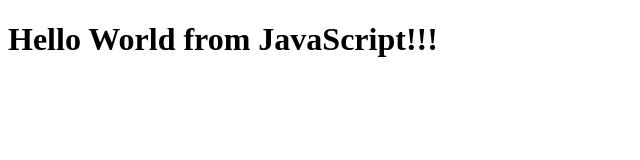
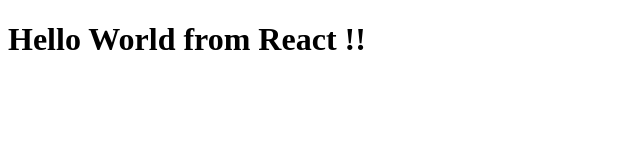
Before and after one commit to kothuruabhilashreddy/Namaste-React, a plain HTML site: page index.html in a window 1280 px wide. Shown: the whole page, without its empty margins (0-640 px from the left). Drawn offline with nearby package versions, Linux system fonts and the light colour scheme.

Commit message:
Ass-1: Hello world prg using React CDN

```diff
--- a/App.js
+++ b/App.js
@@ -1,8 +1,8 @@
 // creating h1 tag to add this inside div tag
-const heading= document.createElement("h1");
-// Adding dom data inside the tag
-heading.innerHTML= "Hello World from JavaScript!!!";
-// Fetching root element using id = root
-let root= document.getElementById("root")
-// Adding child inside the root element
-root.appendChild(heading)
+const heading= React.createElement(
+    'h1',
+    { id : "heading" },
+    "Hello World from React !!"
+    );
+const root = ReactDOM.createRoot(document.getElementById("root"));
+root.render(heading)
--- a/index.html
+++ b/index.html
@@ -7,6 +7,9 @@
 </head>
 <body>
     <div id="root"></div>
+    <script crossorigin src="https://unpkg.com/react@18/umd/react.development.js"></script>
+    <script crossorigin src="https://unpkg.com/react-dom@18/umd/react-dom.development.js"></script>
     <script src="./App.js"></script>
+
 </body>
 </html>
```
